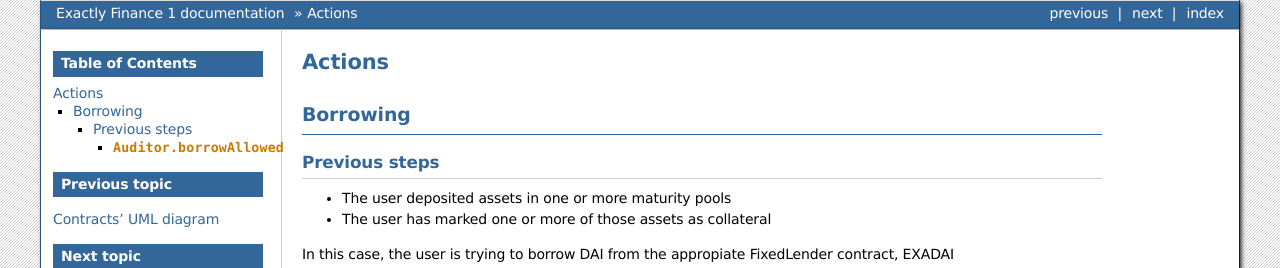
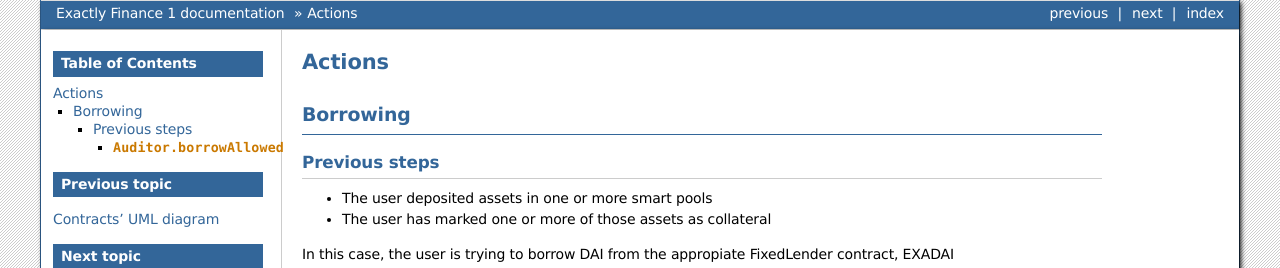
Before and after one commit to exactly/protocol, a Sphinx documentation site: the page built from docs/actions.rst, in a window 1280 px wide, cut to the strip 0-268 px from the top of the page. Built offline with Sphinx 7.4.7, drawn with Linux system fonts in a browser that asks for light colours; formulas are drawn with MathJax 3.

Commit message:
Fixed more PR comments:
- Updated actions.rst doc file
- Tested early enterMarket return

```diff
--- a/docs/actions.rst
+++ b/docs/actions.rst
@@ -7,7 +7,7 @@ Borrowing
 
 Previous steps
 --------------
-- The user deposited assets in one or more maturity pools
+- The user deposited assets in one or more smart pools
 - The user has marked one or more of those assets as collateral
 
 In this case, the user is trying to borrow DAI from the appropiate FixedLender contract, EXADAI
```
Also changed, not shown: 1 other file.
